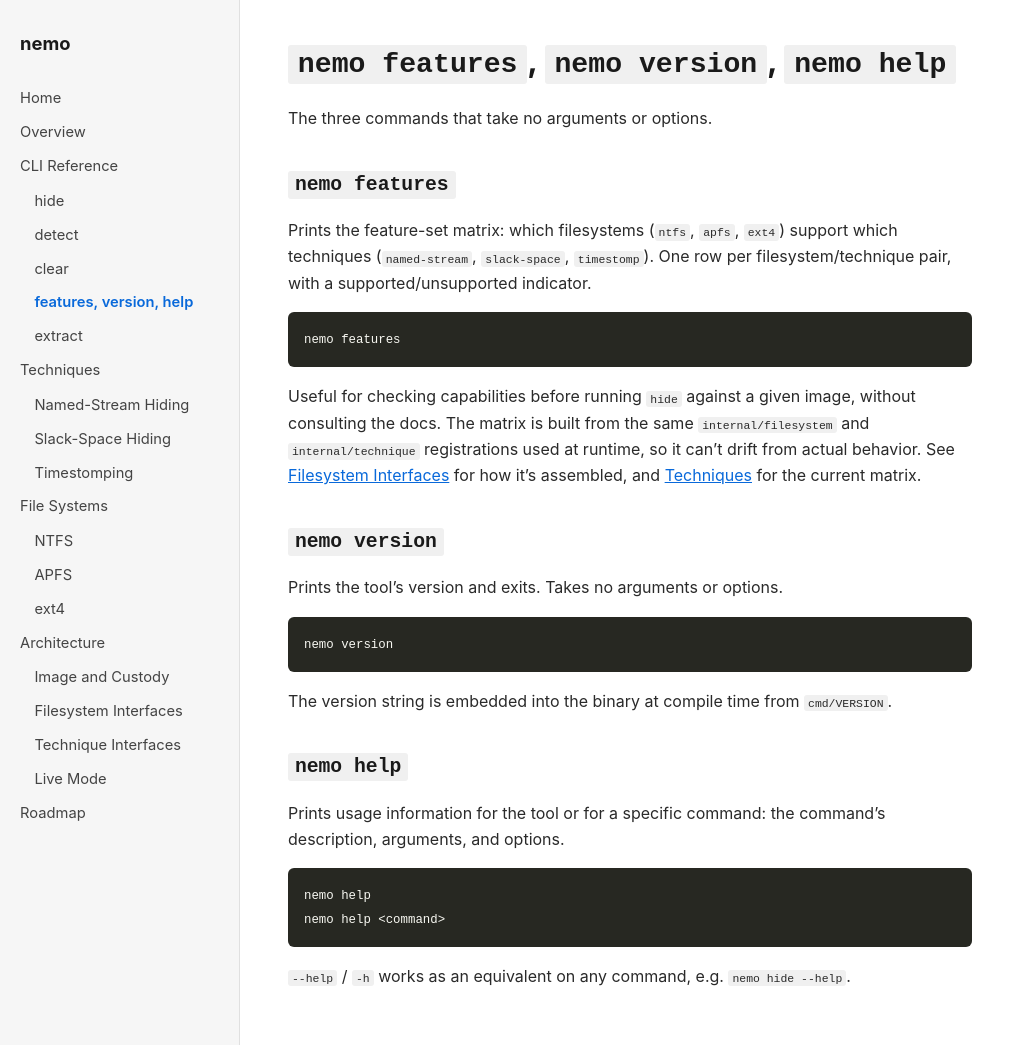
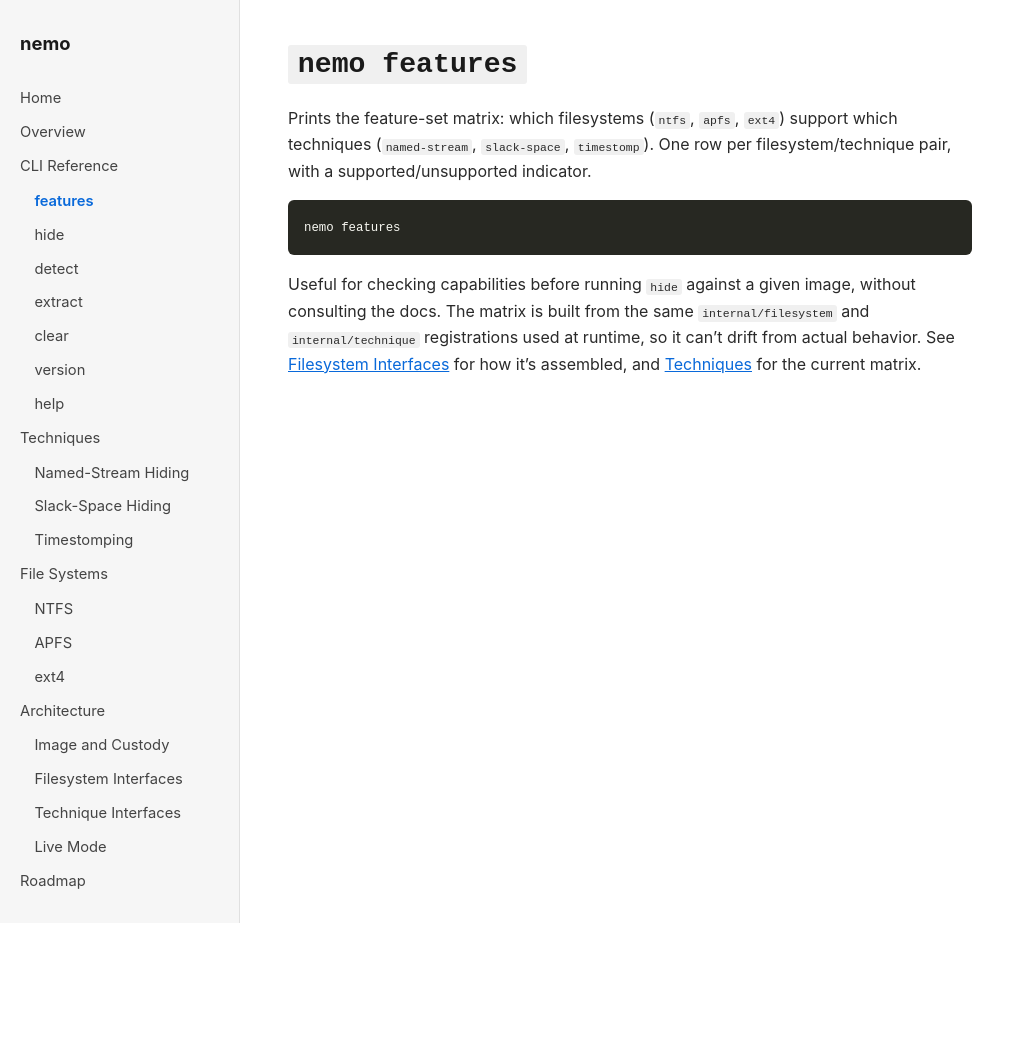
Before and after one commit to sahithyandev/nemo, a Jekyll site: the page built from docs/cli/features.md, in a window 1280 px wide. Shown: the whole page, without its empty margins (0-1015 px from the left). Built offline with Jekyll 4.4.1, drawn with Linux system fonts in a browser that asks for light colours; after the commit the page ends 923 px from its top, so only the background shows below that.

Commit message:
restructure docs a bit on cli commands

````diff
--- a/docs/cli/info.md
+++ b/docs/cli/features.md
@@ -1,14 +1,10 @@
 ---
-title: features, version, help
+title: features
 parent: CLI Reference
-nav_order: 4
+nav_order: 1
 ---
 
-# `nemo features`, `nemo version`, `nemo help`
-
-The three commands that take no arguments or options.
-
-## `nemo features`
+# `nemo features`
 
 Prints the feature-set matrix: which filesystems (`ntfs`, `apfs`, `ext4`) support which techniques (`named-stream`, `slack-space`, `timestomp`). One row per filesystem/technique pair, with a supported/unsupported indicator.
 
@@ -17,24 +13,3 @@ nemo features
 ```
 
 Useful for checking capabilities before running `hide` against a given image, without consulting the docs. The matrix is built from the same `internal/filesystem` and `internal/technique` registrations used at runtime, so it can't drift from actual behavior. See [Filesystem Interfaces](../architecture/filesystem.html#technique-selection-and-the-features-matrix) for how it's assembled, and [Techniques](../techniques/#support-matrix-current) for the current matrix.
-
-## `nemo version`
-
-Prints the tool's version and exits. Takes no arguments or options.
-
-```
-nemo version
-```
-
-The version string is embedded into the binary at compile time from `cmd/VERSION`.
-
-## `nemo help`
-
-Prints usage information for the tool or for a specific command: the command's description, arguments, and options.
-
-```
-nemo help
-nemo help <command>
-```
-
-`--help` / `-h` works as an equivalent on any command, e.g. `nemo hide --help`.
````
Also changed, not shown: docs/cli/clear.md (+1 -1 lines), docs/cli/detect.md (+1 -1 lines), docs/cli/extract.md (+1 -1 lines), docs/cli/help.md (added, +16 -0 lines), docs/cli/hide.md (+1 -1 lines), docs/cli/index.md (+4 -4 lines), docs/cli/version.md (added, +15 -0 lines).
